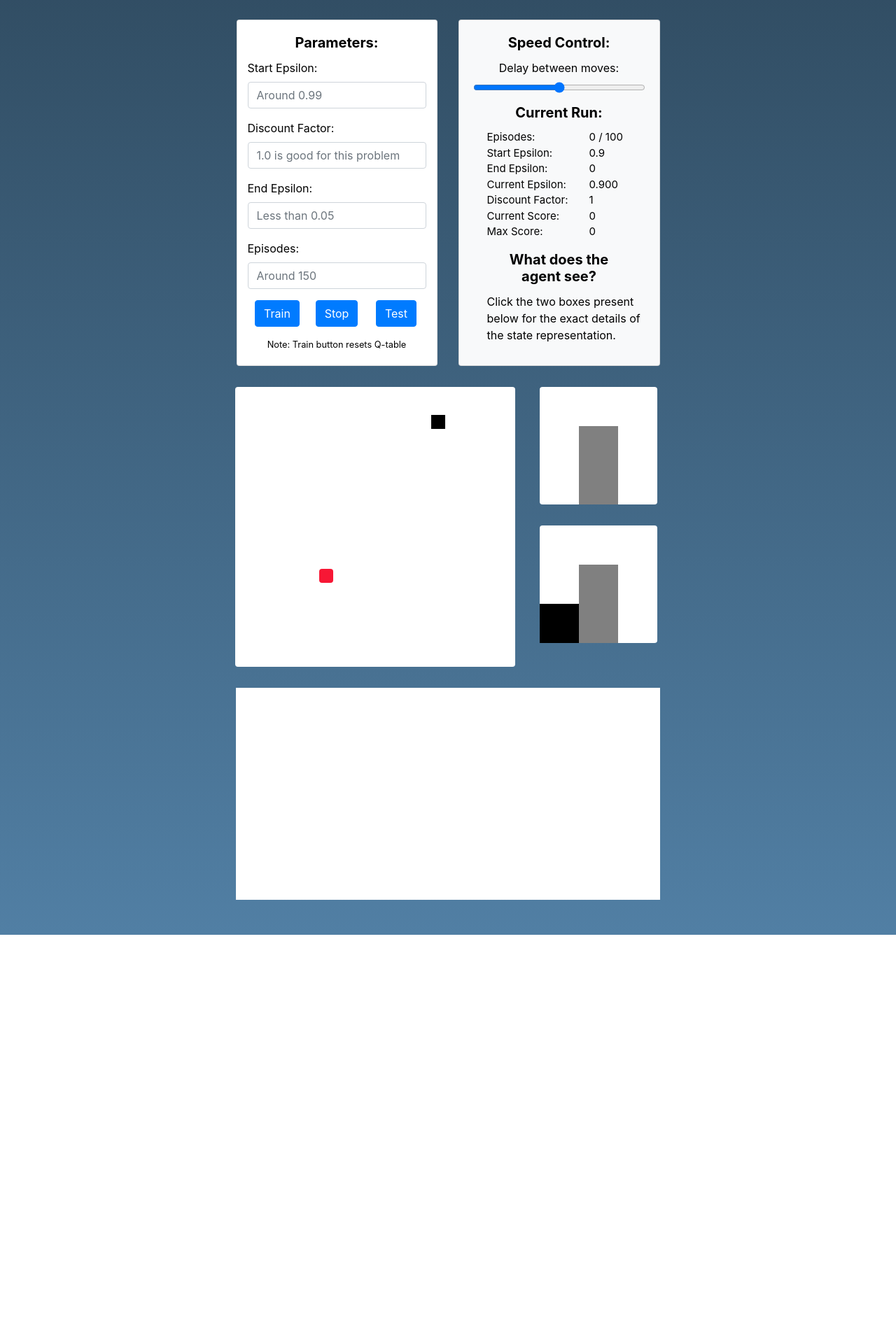
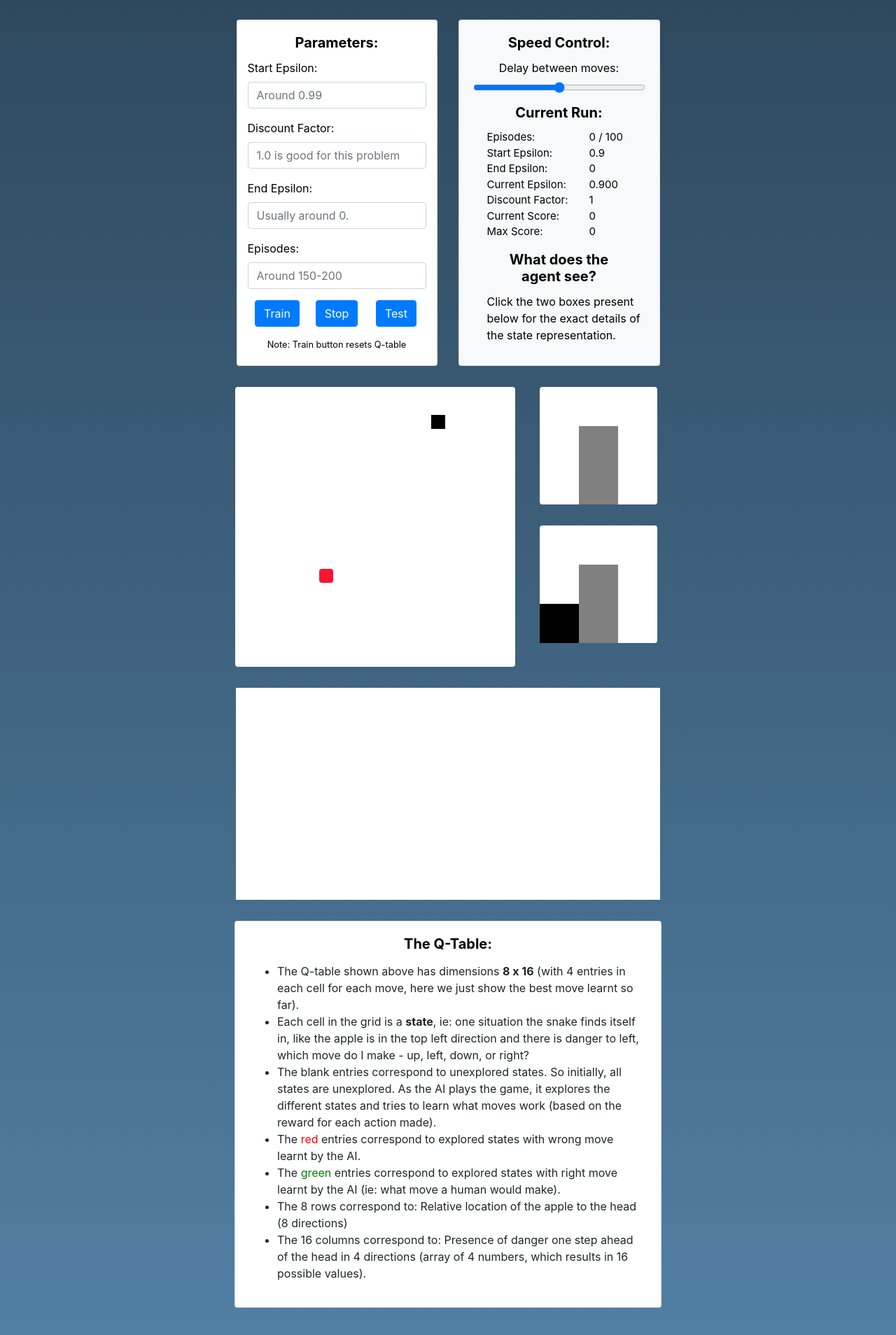
Before and after one commit to sid-sr/Q-Snake, a React (Create React App) app: page / in a window 1280 px wide. Shown: the part 572-2480 px from the top of the page at 70% size. Before the commit the page ends 1908 px from the top, so only its background shows below. Built offline with nearby package versions, Linux system fonts and the light colour scheme.

Commit message:
added q-table information

```diff
--- a/src/Board.js
+++ b/src/Board.js
@@ -405,13 +405,13 @@ class Board extends Component {
                                     <Form.Row>
                                         <Form.Group style={{'min-width': '255px'}}>
                                             <Form.Label>End Epsilon:</Form.Label>
-                                            <Form.Control name="end_epsilon" type="number" placeholder="Less than 0.05" min="0" max="1" step="0.01" required/>
+                                            <Form.Control name="end_epsilon" type="number" placeholder="Usually around 0." min="0" max="1" step="0.01" required/>
                                         </Form.Group>
                                     </Form.Row>
                                     <Form.Row>
                                         <Form.Group style={{'min-width': '255px'}}>
                                             <Form.Label>Episodes:</Form.Label>
-                                            <Form.Control name="episodes" type="number" placeholder="Around 150" min="10" max="5000" required />
+                                            <Form.Control name="episodes" type="number" placeholder="Around 150-200" min="10" max="5000" required />
                                         </Form.Group>
                                     </Form.Row>
                                     <Form.Row>
@@ -502,8 +502,26 @@ class Board extends Component {
                 </Col>
             </Row>
             <Row className="justify-content-center">
-                <Col  md="auto" lg="auto" sm="auto" xs="auto">
+                <Col md="auto" lg="auto" sm="auto" xs="auto">
                     <QTable curState={Q_table} found={visited}/>
+                </Col>
+            </Row>
+            <Row className="justify-content-center">
+                <Col md="auto" lg="auto" sm="auto" xs="auto" style={{'margin-bottom': '50px'}}>
+                    <Card style={{'width': '610px'}}>
+                        <Card.Title style={{'margin-top': '20px', 'margin-bottom': '-5px'}}><b>The Q-Table:</b></Card.Title>
+                        <Card.Body>
+                        <ul>
+                            <li>The Q-table shown above has dimensions <b>8 x 16</b> (with 4 entries in each cell for each move, here we just show the best move learnt so far).</li>
+                            <li>Each cell in the grid is a <b>state</b>, ie: one situation the snake finds itself in, like the apple is in the top left direction and there is danger to left, which move do I make - up, left, down, or right?</li>
+                            <li>The blank entries correspond to unexplored states. So initially, all states are unexplored. As the AI plays the game, it explores the different states and tries to learn what moves work (based on the reward for each action made).</li>
+                            <li>The <sp style={{'color': 'red'}}>red</sp> entries correspond to explored states with wrong move learnt by the AI.</li>
+                            <li>The <sp style={{'color': 'green'}}>green</sp> entries correspond to explored states with right move learnt by the AI (ie: what move a human would make).</li>
+                            <li>The 8 rows correspond to: Relative location of the apple to the head (8 directions)</li>
+                            <li>The 16 columns correspond to: Presence of danger one step ahead of the head in 4 directions (array of 4 numbers, which results in 16 possible values).</li>
+                        </ul>
+                        </Card.Body>
+                    </Card>
                 </Col>
             </Row>
             </>
--- a/src/QTable.js
+++ b/src/QTable.js
@@ -24,7 +24,7 @@ const best_moves = [
 const QTable = (props) => {
     return (
         <>
-        <div style={{'margin-top': '30px', 'margin-bottom': '50px'}}>
+        <div style={{'margin-top': '30px', 'margin-bottom': '30px'}}>
         {
 
                 props.curState.map((arr, row) => {
@@ -60,51 +60,3 @@ const QTable = (props) => {
 }
 
 export default QTable;
-
-/*
-
-            {
-            props.curState.map((arr, row) => {
-                var v = arr.map(argMax), r = row
-                return (
-                    <Row>
-                        {v}
-                    </Row>
-                )
-            })
-            }
-
-            props.curState.map((arr, row) => {
-                var v = arr.map(argMax), r = row
-                return (
-                    <Row>
-                        v.map((val, col) => {
-                            if(!props.found[row][col]) {
-                                <div className='square' style={{'background-color': 'gray'}}></div>
-                            }
-                            else {
-                                <div className='square' style={{'background-color': '#18ff85'}}></div>
-                            }
-                        })
-                    </Row>
-                )
-            })
-
-            <div className='square' style={{'background-color': 'white'}}></div>
-            <div className='square' style={{'background-color': 'white'}}></div>
-            <div className='square' style={{'background-color': 'white'}}></div>
-            <div className='square' style={{'background-color': 'white'}}></div>
-            <div className='square' style={{'background-color': 'white'}}></div>
-            <div className='square' style={{'background-color': 'white'}}></div>
-            <div className='square' style={{'background-color': 'white'}}></div>
-            <div className='square' style={{'background-color': 'white'}}></div>
-            <div className='square' style={{'background-color': 'white'}}></div>
-            <div className='square' style={{'background-color': 'white'}}></div>
-            <div className='square' style={{'background-color': 'white'}}></div>
-            <div className='square' style={{'background-color': 'white'}}></div>
-            <div className='square' style={{'background-color': 'white'}}></div>
-            <div className='square' style={{'background-color': 'white'}}></div>
-            <div className='square' style={{'background-color': 'white'}}></div>
-            <div className='square' style={{'background-color': 'white'}}></div>
-
-            */
```
Also changed, not shown: 1 other file (tests, documents, lock files or other folders).
